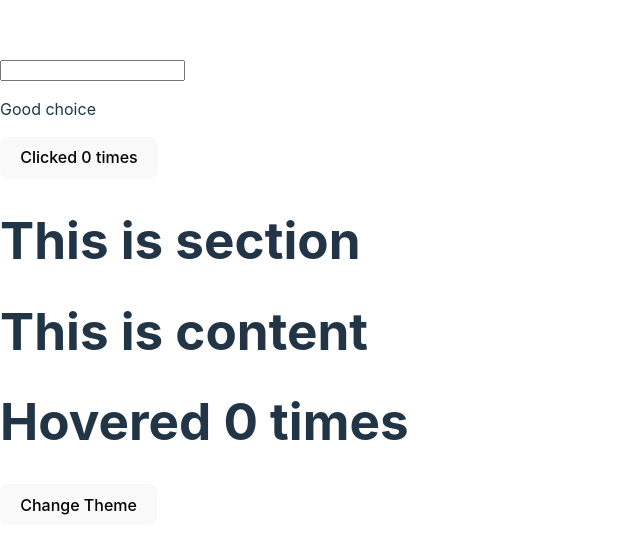
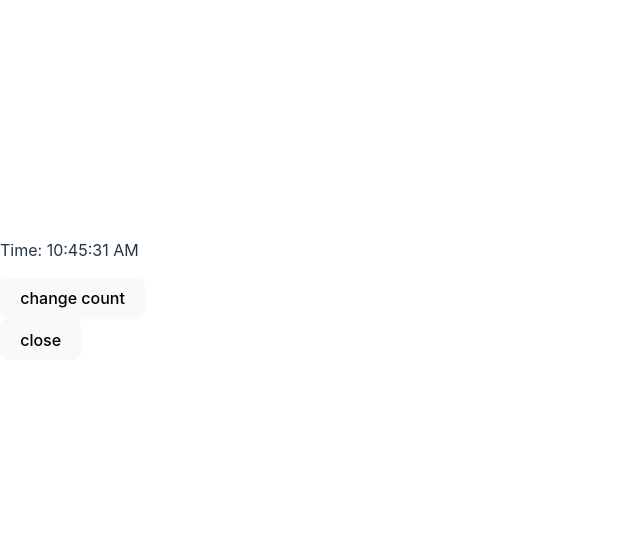
Before and after one commit to saiem-jatri/React-render-props, a React (Vite) app: page / in a window 1280 px wide. Shown: the part 109-662 px from the top of the page, without its empty margins (0-640 px from the left). Built offline with nearby package versions, Linux system fonts and the light colour scheme.

Commit message:
useEffect added

```diff
--- a/src/App.jsx
+++ b/src/App.jsx
@@ -1,39 +1,15 @@
-import React from 'react';
-import ClickCounter from './components/ClickCounter';
-import Counter from './components/Counter';
-import ThemeContext from './contexts/themeContext.jsx';
-import Section from './components/Section.jsx';
-import Todo from './components/setState/Todo.jsx'
-export default class App extends React.Component {
-    state = {
-        theme: 'light',
-        switchTheme: () => {
-            this.setState(({ theme }) => {
-                if (theme === 'dark') {
-                    return {
-                        theme: 'light',
-                    };
-                }
-                return {
-                    theme: 'dark',
-                };
-            });
-        },
-    }
+import { useState } from 'react';
+import MyComponent from './components/useEffect/MyComponent.jsx'
+export default function App() {
+const [show, setShow] = useState(true)
 
-    render(){
         return (
-            <div className="app">
-                <Todo/>
-            <Counter>
-                {(counter, incrementCount) => (
-                    <ClickCounter count={counter} incrementCount={incrementCount} />
-                )}
-            </Counter>
-            <ThemeContext.Provider value={this.state}>
-                <Section/>
-            </ThemeContext.Provider>
-        </div>
+          <div className="app">
+             <div>{show && <MyComponent />}</div>
+
+             <button onClick={()=> setShow((prevShow)=> prevShow = !prevShow)}>
+                {show ? 'close' : 'open'}
+             </button>
+          </div>
         )
     }
-}
--- /dev/null
+++ b/src/components/useEffect/MyComponent.jsx
@@ -0,0 +1,33 @@
+import { useState, useEffect } from "react"
+
+export default function MyComponent(){
+const [date, setClock] = useState(new Date());
+const [count, setCount] = useState(0)
+
+const changeCount=()=>{
+    setCount((prevState)=> prevState + 1)
+    document.title = `clicked ${count} time`
+}
+
+useEffect(()=>{
+    document.title = `clicked ${count} time`
+},[count]) // last er array ta define kore konta change hole useEffect ta call hobe
+
+const tick = ()=>{
+    setClock(new Date())
+}
+
+useEffect(()=>{
+    const interval = setInterval(tick, 1000)
+
+    return ()=>{
+        clearTimeout(interval)
+    } // return eta component jkhn dom theke cole jabe tkhn call hobe eta componentWillUnmount er kaj ta kore
+})
+    return(
+        <div>
+            <p>Time: {date.toLocaleTimeString()}</p>
+            <button onClick={changeCount}>change count</button>
+        </div>
+    )
+}
```
